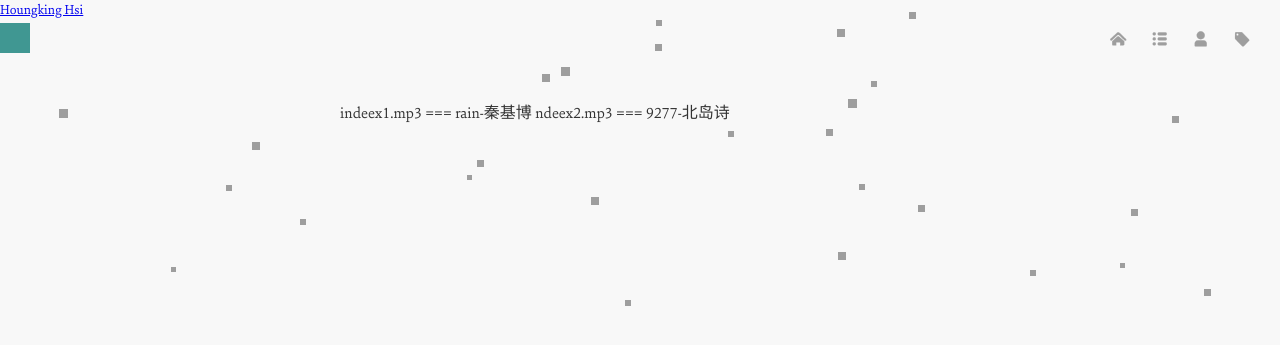
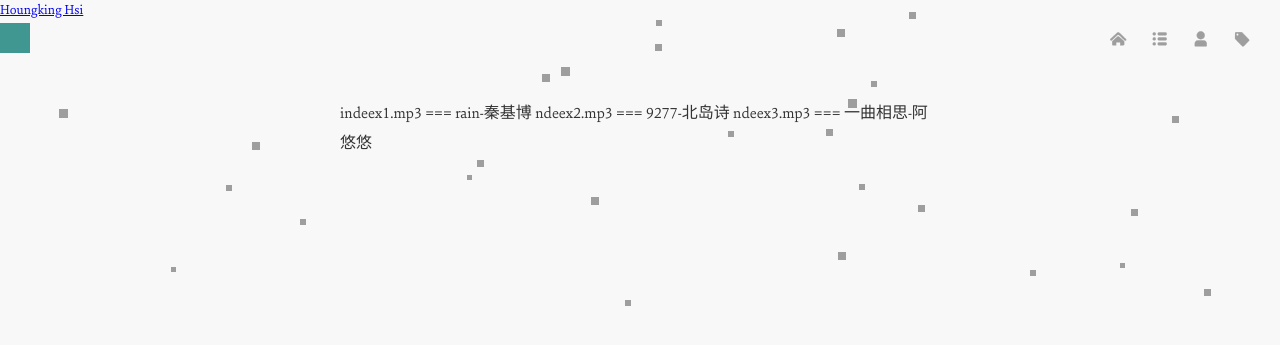
Before and after one commit to imisslovelove/cn, a Jekyll site: the page built from medias/songs.md, in a window 1280 px wide. Shown: the top 345 px of the page. Built offline with Jekyll 4.4.1, drawn with Linux system fonts in a browser that asks for light colours; our own code applies the rules of GitHub Pages for plain Markdown files; Markdown is read by kramdown in place of the engine named in the settings; grey boxes are pictures that could not be loaded.

Commit message:
Update songs.md

```diff
--- a/medias/songs.md
+++ b/medias/songs.md
@@ -1,2 +1,3 @@
 indeex1.mp3 === rain-秦基博
 ndeex2.mp3 === 9277-北岛诗
+ndeex3.mp3 === 一曲相思-阿悠悠
```
